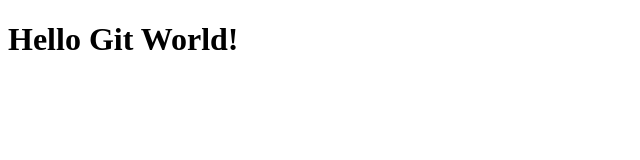
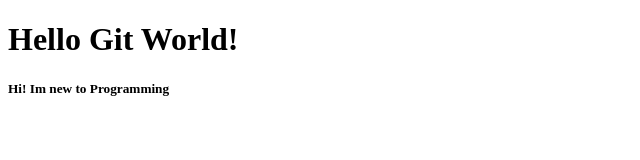
Before and after one commit to CarlMadrigal/TEST, a plain HTML site: page index.html in a window 1280 px wide. Shown: the whole page, without its empty margins (0-640 px from the left). Drawn offline with Linux system fonts and the light colour scheme.

Commit message:
Modified index.html file on dev branch

```diff
--- a/index.html
+++ b/index.html
@@ -5,5 +5,6 @@
 </head>
 <body>
 	<h1>Hello  Git  World!</h1>
+	<h5>Hi! Im new to Programming</h5>
 </body>
 </html>
```
